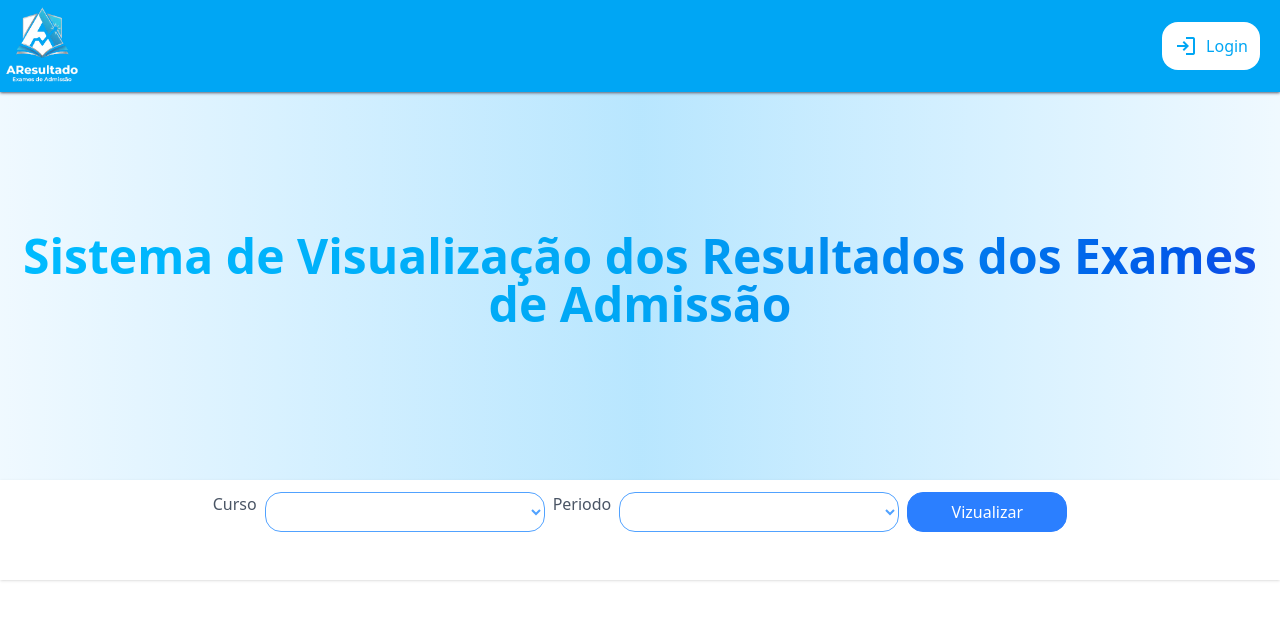
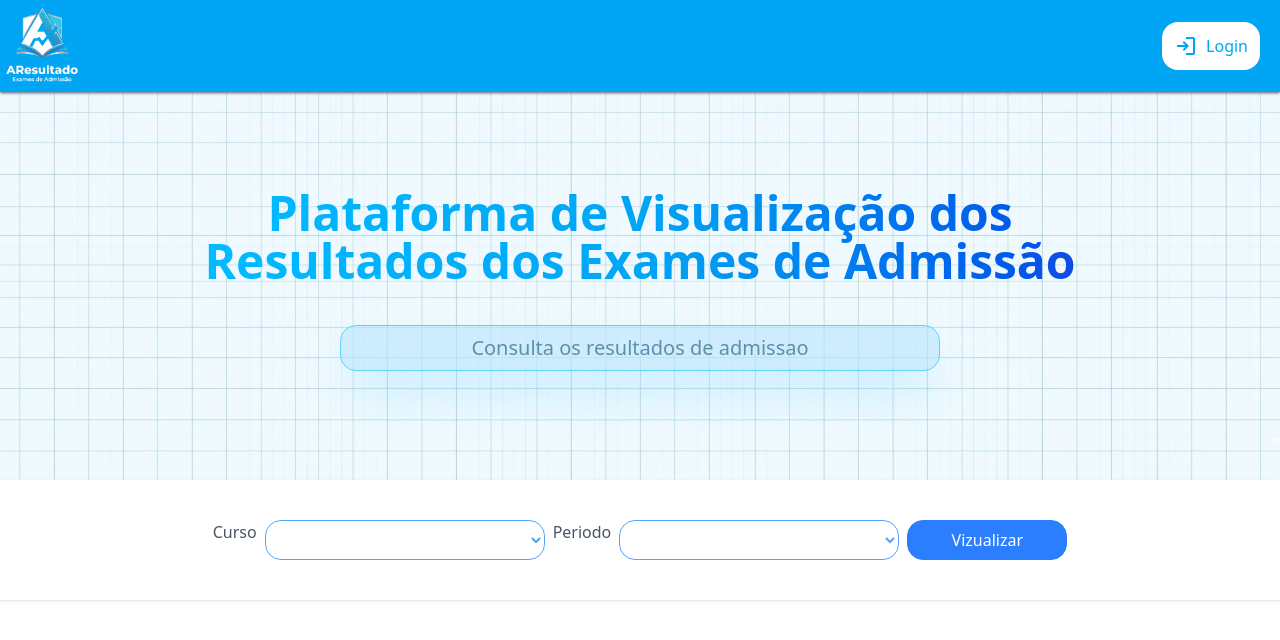
Before and after one commit to Alvaro-Massingue/AResultado-Sistema-de-visualiza-o-dos-resultados-dos-exames-de-admiss-o, a React (Vite) app: page / in a window 1280 px wide. Shown: the top 640 px of the page. Built offline with nearby package versions, Linux system fonts and the light colour scheme.

Commit message:
Adiciona um novo visual na plataforma

```diff
--- a/src/components/SearchResults.jsx
+++ b/src/components/SearchResults.jsx
@@ -25,7 +25,7 @@ const SearchResults = (props) => {
   const [selectPeriods, setSelectPeriods] = useState(false);
 
   return (
-    <div className="w-full shadow-sm flex bg-white flex-wrap gap-2 min-h-45 md:min-h-25 md:items-start justify-center items-center pt-3 pb-5">
+    <div className="w-full shadow-sm flex md:p-10 bg-white flex-wrap gap-2 min-h-45 md:min-h-25 md:items-start justify-center items-center pt-3 pb-5">
       <label
         className=" text-gray-600 basis-70 shrink grow-0 md:basis-1"
         htmlFor="course"
@@ -77,7 +77,7 @@ const SearchResults = (props) => {
       >
         Periodo
       </label>
-      <div className="min-h-10 md:h-10 w-1/2 basis-70 shrink grow-0">
+      <div className="min-h-10 md:min-h-10 w-1/2 basis-70 shrink grow-0">
         {errorP ? (
           <p className="text-red-600 text-sm md:text-base basis-70 shrink mb-2 grow-0 md:basis-1">
             Preencha este campo
--- a/src/components/Welcome.jsx
+++ b/src/components/Welcome.jsx
@@ -2,7 +2,7 @@ import { useEffect, useState } from "react";
 
 const Welcome = () => {
   const description =
-    "Sistema de Visualização dos Resultados dos Exames de Admissão";
+    "Plataforma de Visualização dos Resultados dos Exames de Admissão";
 
   const [index, setIndex] = useState(0);
   const [showDescription, setShowDescription] = useState("");
@@ -18,13 +18,17 @@ const Welcome = () => {
   }, [index]);
 
   return (
-    <div className="w-full md:h-100 h-95  m-0 mt-10 md:mt-20  flex items-center flex-wrap wrap-break-word bg-linear-to-r from-sky-50 via-sky-200 to-sky-50">
-      <div className=" basis-full grow shrink ">
-        <div className="h-3/4 flex justify-center items-center text-center w-full">
+    <div className="w-full md:h-100 h-95  m-0 mt-10 md:mt-20  flex items-center flex-wrap wrap-break-word bg-[url('./assets/background.png')] bg-cover bg-center">
+      <div className=" basis-full grow shrink flex justify-center items-center flex-wrap gap-10">
+        <div className="h-3/4 flex justify-center items-center text-center md:w-[70%] w-full ">
           <h1 className="text-3xl font-black bg-linear-to-r from-sky-400 via-sky-500 to-blue-700 bg-clip-text text-transparent md:text-5xl">
             {showDescription}
           </h1>
+
         </div>
+        <div className="p-2 bg-sky-200 border-sky-400 text-sky-900 shadow-2xl shadow-sky-300 opacity-60 md:basis-150 md:text-xl border min-h-10 basis-75 shrink grow-0 flex items-center justify-center rounded-2xl wrap-break-word flex-wrap">
+            <h1>Consulta os resultados de admissao</h1>
+          </div>
       </div>
     </div>
   );
```
Also changed, not shown: src/assets/background.png (added).
